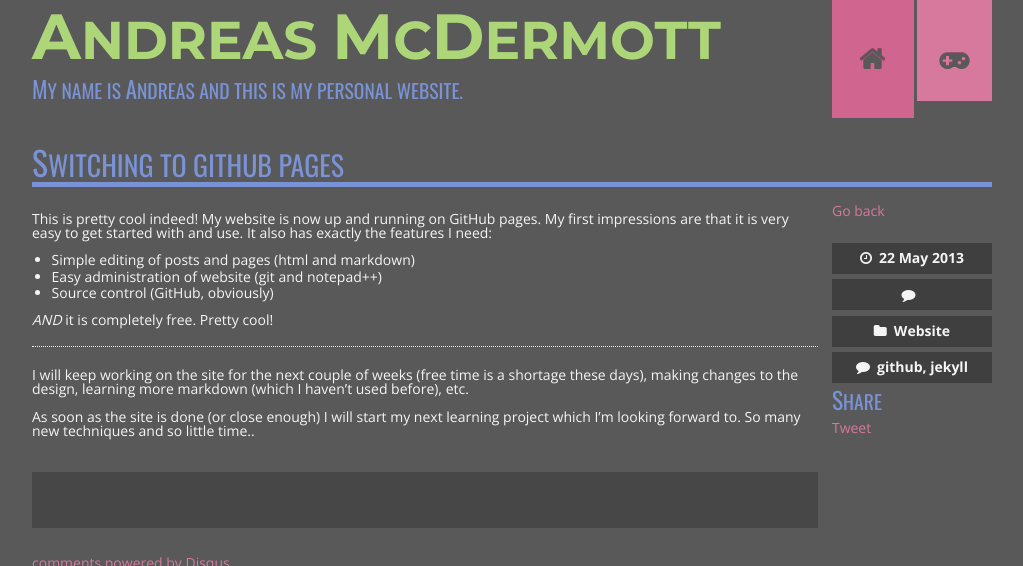
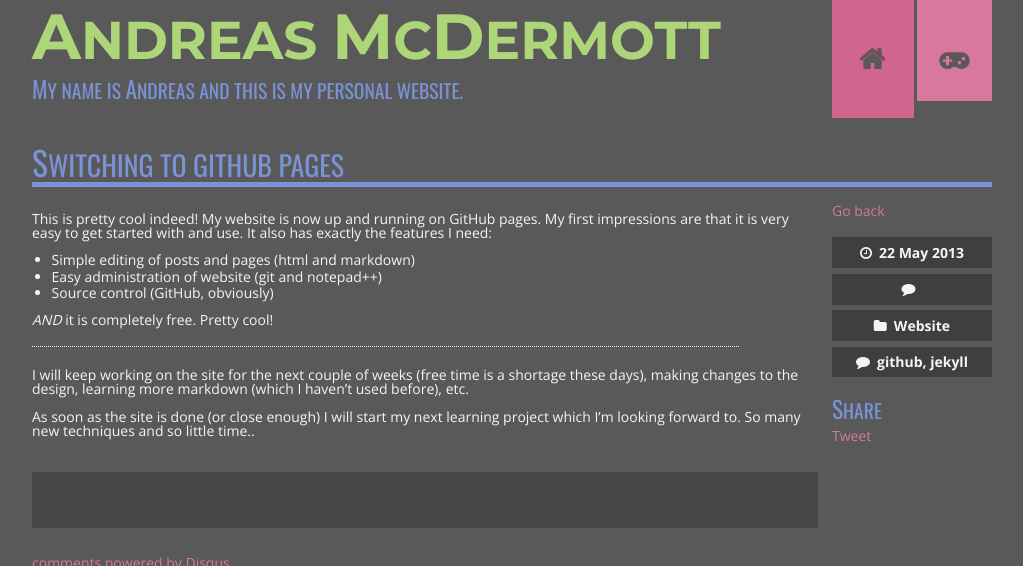
Before and after one commit to andreasmcdermott/andreasmcdermott.github.io, a Jekyll site: the page built from _posts/2013-05-22-switching-to-github-pages.md, in a window 1280 px wide, cut to the strip 0-566 px from the top of the page. Shown: the whole strip, without its empty margins (128-1151 px from the left). Built offline with Jekyll 4.4.1, drawn with Linux system fonts in a browser that asks for light colours; nearby versions of some CDN libraries; comment, search, counter and statistics services are not loaded.

Commit message:
css tweaks

```diff
--- a/_layouts/post.html
+++ b/_layouts/post.html
@@ -26,13 +25,14 @@
   </div>
   <div class="span2">
     <div id="sidebar">
-      <ul class="tags">
+      <a href="/">Go back</a>
+      <ul class="tags space-bottom space-top">
         <li><i class="fa fa-clock-o"></i><time datetime="{{ page.date }}">{{ page.date | date_to_string }}</time></li>
         <li><i class="fa fa-comment"></i><a href="#disqus_thread"></a></li>
         <li><i class="fa fa-folder"></i>{{ page.categories | array_to_sentence_string }}</li>
         <li><i class="fa fa-comment"></i>{{ page.tags | join: ', ' }}</li>
       </ul>
-      <h3 class="space-top">Share</h3>
+      <h3>Share</h3>
       <div>
         <ul class="social-sharing">
           <li><div class="fb-like" data-href="http://www.andreasmcdermott.com{{ page.url }}" data-width="120" data-layout="box_count" data-show-faces="false" data-send="false"></div></li>
--- a/css/site.css
+++ b/css/site.css
@@ -20,7 +20,7 @@
 a i { line-height: inherit; }
 p { padding: 0.4em 0; margin: 0.2em 0; }
 strong { font-weight: 700; }
-hr {  display: block; height: 1px; border: 0; margin: 1em 0; padding: 0;  border-top: 1px dotted #f5f5f5; }
+hr {  width: 90%; display: block; height: 1px; border: 0; margin: 1em 0; padding: 0;  border-top: 1px dotted #f5f5f5; }
 em { font-style: italic; }
 ul { list-style-type: disc; padding: 0 0 0 0.4em; margin: 0.4em 0 0.4em 1em; }
 ul li { padding: 0.1em 0; }
--- a/index.html
+++ b/index.html
@@ -8,8 +8,10 @@
     <h2><a href="{{ post.url }}">{{ post.title }}</a></h2>
     <div class="row">
       <div class="span10">
-        {{ post.excerpt }}
-        <p><a href="{{ post.url }}">Read more..</a></p>
+        <div class="pad-right">
+          {{ post.excerpt }}
+          <p><a href="{{ post.url }}">Read more</a></p>
+        </div>
       </div>
       <div class="span2">
         <ul class="tags">
```
Also changed, not shown: other parts of _layouts/post.html (+0 -1 lines).
